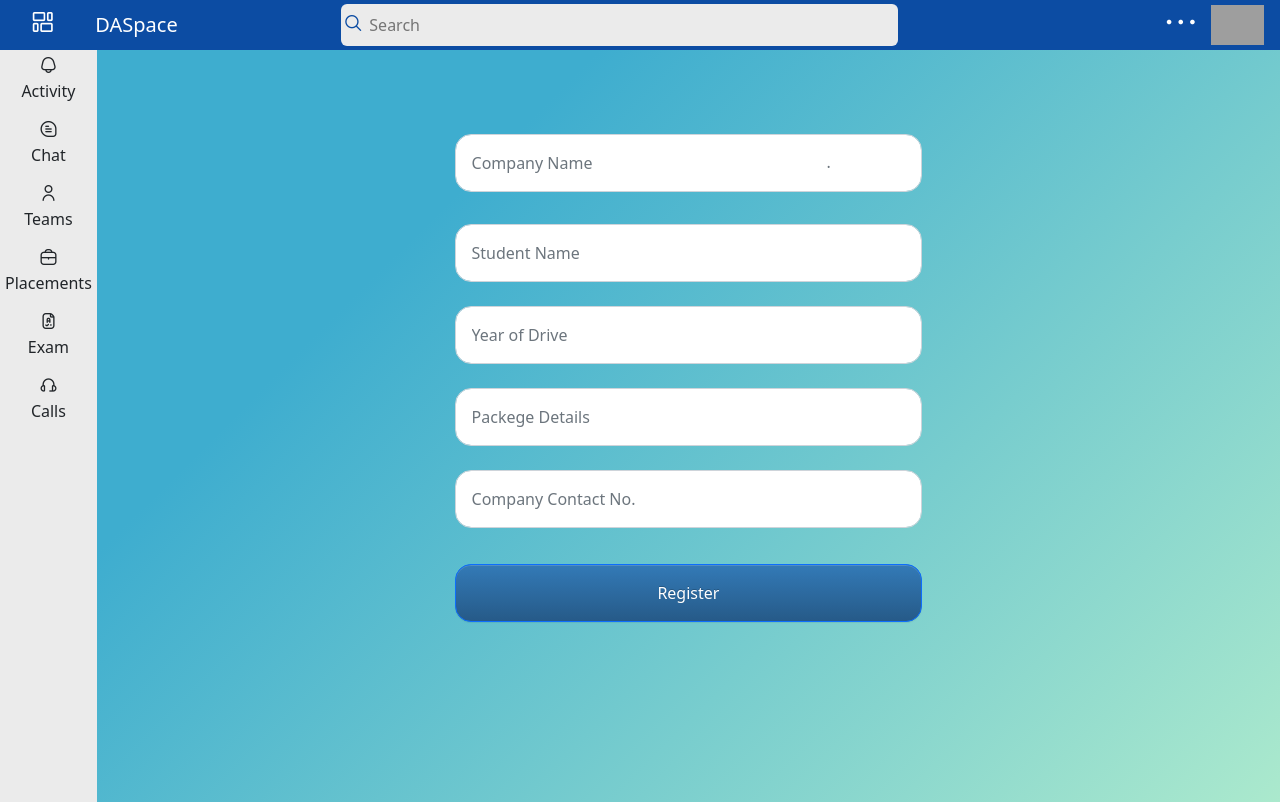
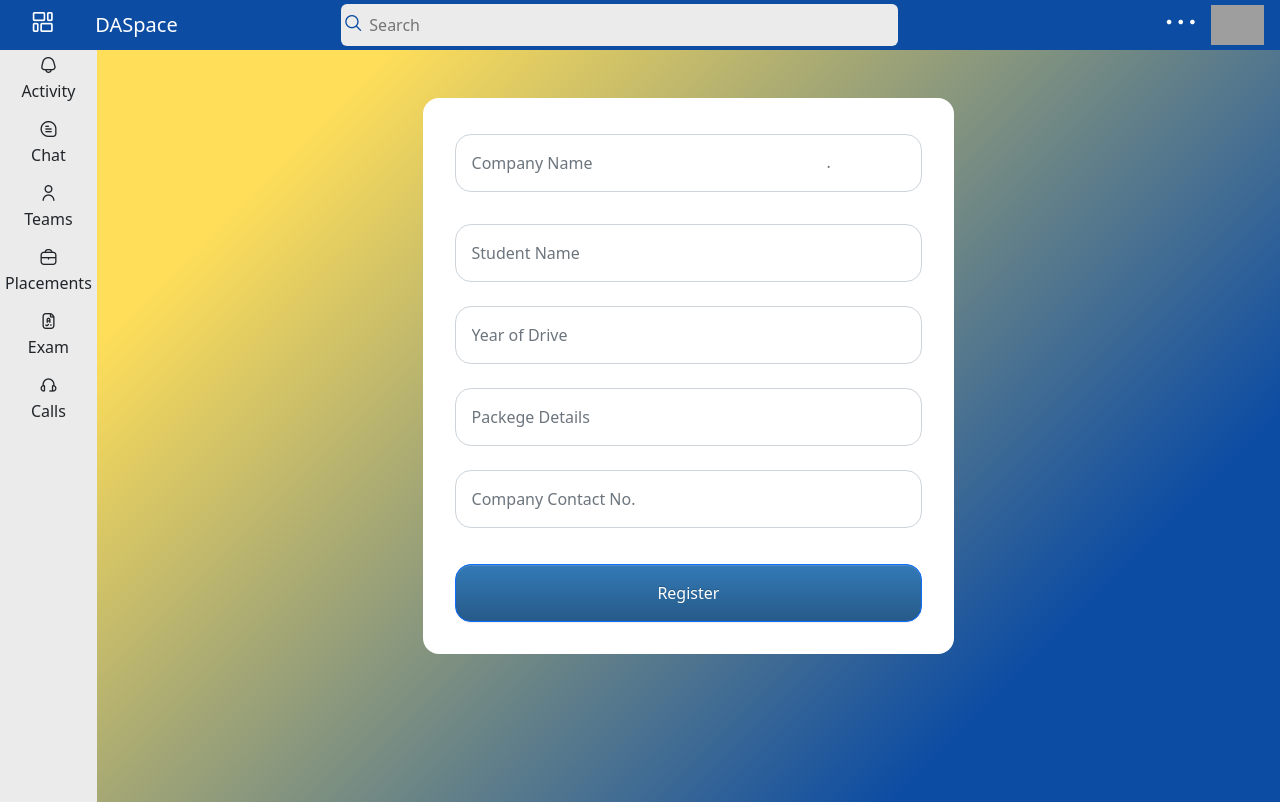
Before and after one commit to maulikpipaliya/da-space, a React (Create React App) app in the folder frontend/: page /home in a window 1280 px wide. Built offline with nearby package versions, Linux system fonts and the light colour scheme; grey boxes are pictures that could not be loaded.

Commit message:
placement and exam form changed

```diff
--- a/frontend/src/components/Sidebar/Sidebar.tsx
+++ b/frontend/src/components/Sidebar/Sidebar.tsx
@@ -1,16 +1,22 @@
-import React from "react"
+import React, {useState} from "react"
 import "./Sidebar.css"
-import { SidebarBottom, SidebarData } from "../Data/SidebarData"
-import { SidebarOption } from "./SidebarOption"
+// import { SidebarBottom, SidebarData } from "../Data/SidebarData"
+// import { SidebarOption } from "./SidebarOption"
 
 const Sidebar = () => {
-    const topOptions = SidebarData
+    // const topOptions = SidebarData
     // const more = SidebarMore
-    const bottomOptions = SidebarBottom
+    // const bottomOptions = SidebarBottom
+
+    const [selectedTag, setSelectedTag] = useState("")
+
+    function bellHandler() {
+        setSelectedTag("")
+    }
 
     return (
         <div className="sidebar-container">
-            <div className="text-center">
+            <div className="text-center" onClick={bellHandler}>
                 <i className="fi-rr-bell"></i>
                 <p>Activity</p>
             </div>
--- a/frontend/src/screens/ExamForm/ExamForm.css
+++ b/frontend/src/screens/ExamForm/ExamForm.css
@@ -10,14 +10,10 @@
     top: -42px;
 }
 
-.shadow1 {
+.shadow3 {
     /* background-color: #abe9cd; */
-    /* background-image: linear-gradient(315deg, #FFDE59 0%, #0c4ca3 85%); */
-}
-
-.shadow2 {
-    background-color: white;
-    background-image: linear-gradient(315deg, #abe9cd 0%, #3eadcf 74%);
+    background-image: linear-gradient(315deg,#0c4ca3 20%, #FFDE59 85%);
+    /* background-image: linear-gradient(315deg, #abe9cd 0%, #3eadcf 74%); */
 }
 
 .eyeclassRegistration {
--- a/frontend/src/screens/ExamForm/ExamForm.tsx
+++ b/frontend/src/screens/ExamForm/ExamForm.tsx
@@ -21,7 +21,7 @@ export const ExamForm = () => {
 
     return (
         <>
-            <Container fluid={true} className=" h-94vh p-5">
+            <Container fluid={true} className="shadow3 h-94vh p-5">
                 <Row>
                     <Col
                         md={{ span: 6, offset: 3 }}
--- a/frontend/src/screens/HomeScreen/HomeScreen.tsx
+++ b/frontend/src/screens/HomeScreen/HomeScreen.tsx
@@ -1,4 +1,4 @@
-import React from "react"
+import React, {useState} from "react"
 import { BrowserRouter as Router, Route, Switch } from "react-router-dom"
 import Header from "../../components/Header/Header"
 import { LeftSide } from "../../components/LeftSide/LeftSide"
@@ -8,6 +8,9 @@ import { PlacementForm } from "../PlacementForm/PlacementForm"
 import "./HomeScreen.css"
 
 const HomeScreen = () => {
+
+
+
     return (
         <div className="home-container">
             <Header />
--- a/frontend/src/screens/LoginScreen/LoginScreen.css
+++ b/frontend/src/screens/LoginScreen/LoginScreen.css
@@ -16,7 +16,7 @@
 }
 
 .shadow1 {
-    background-color: #abe9cd;
+    /* background-color: #abe9cd; */
     background-image: linear-gradient(315deg, #FFDE59 0%, #0c4ca3 85%);
 }
 
--- a/frontend/src/screens/PlacementForm/PlacementForm.css
+++ b/frontend/src/screens/PlacementForm/PlacementForm.css
@@ -10,14 +10,10 @@
     top: -42px;
 }
 
-.shadow1 {
+.shadow3 {
     /* background-color: #abe9cd; */
-    /* background-image: linear-gradient(315deg, #FFDE59 0%, #0c4ca3 85%); */
-}
-
-.shadow2 {
-    background-color: white;
-    background-image: linear-gradient(315deg, #abe9cd 0%, #3eadcf 74%);
+    background-image: linear-gradient(315deg,#0c4ca3 20%, #FFDE59 85%);
+    /* background-image: linear-gradient(315deg, #abe9cd 0%, #3eadcf 74%); */
 }
 
 .eyeclassRegistration {
--- a/frontend/src/screens/PlacementForm/PlacementForm.tsx
+++ b/frontend/src/screens/PlacementForm/PlacementForm.tsx
@@ -20,13 +20,13 @@ export const PlacementForm = () => {
 
     return (
         <>
-            <Container fluid={true} className="shadow2 h-94vh p-5">
+            <Container fluid={true} className="shadow3 h-94vh p-5">
                 <Row>
                     <Col
                         md={{ span: 6, offset: 3 }}
                         xs={{ span: 8, offset: 2 }}
                     >
-                        <div className=" br-1 mainpadding text-center">
+                        <div className="shadow2 br-1 mainpadding text-center">
                             <div className="text-center">
                                 <Row className="p-3">
                                     <Col md={{ span: 12 }} className="my-1">
```
